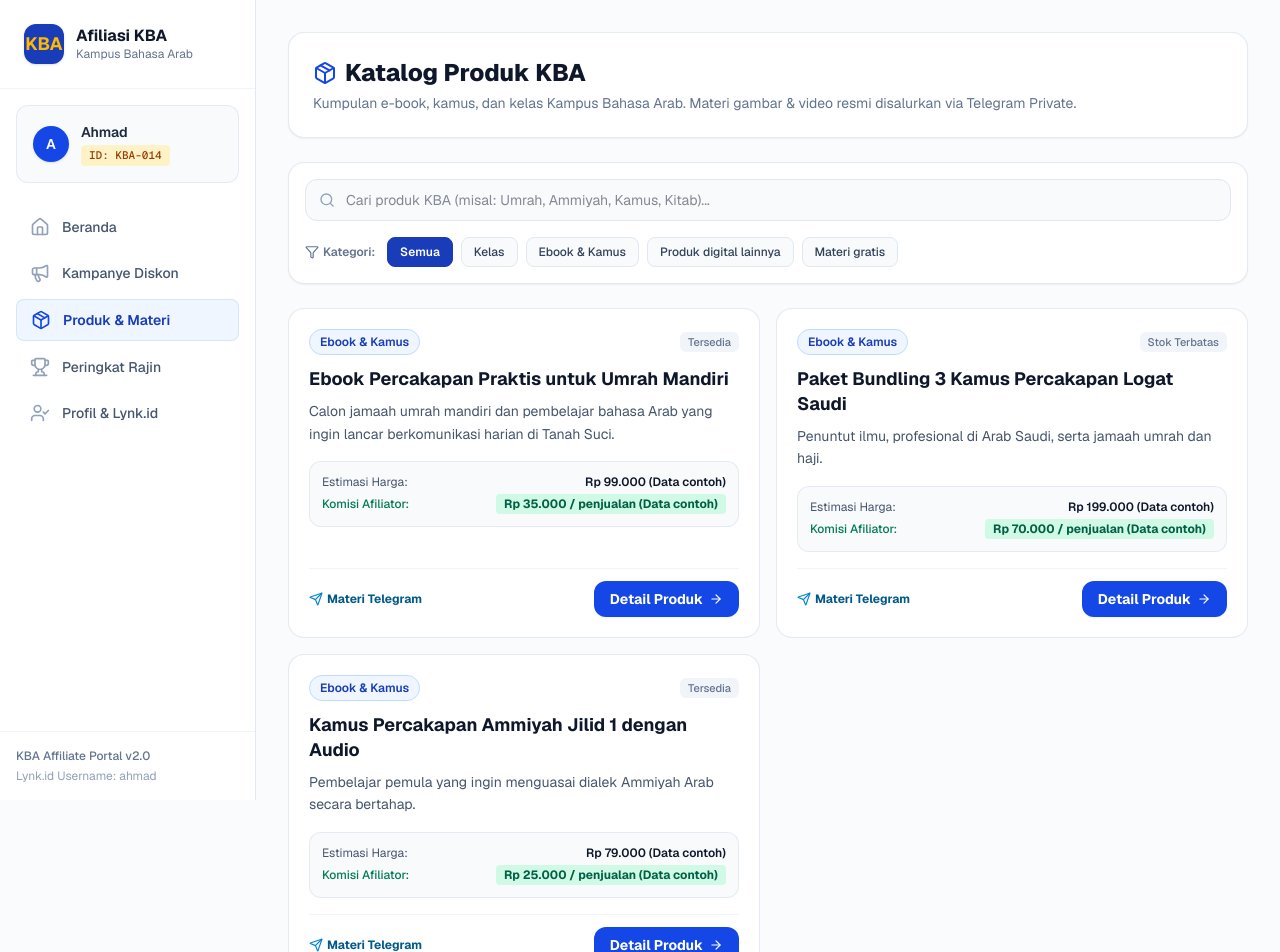
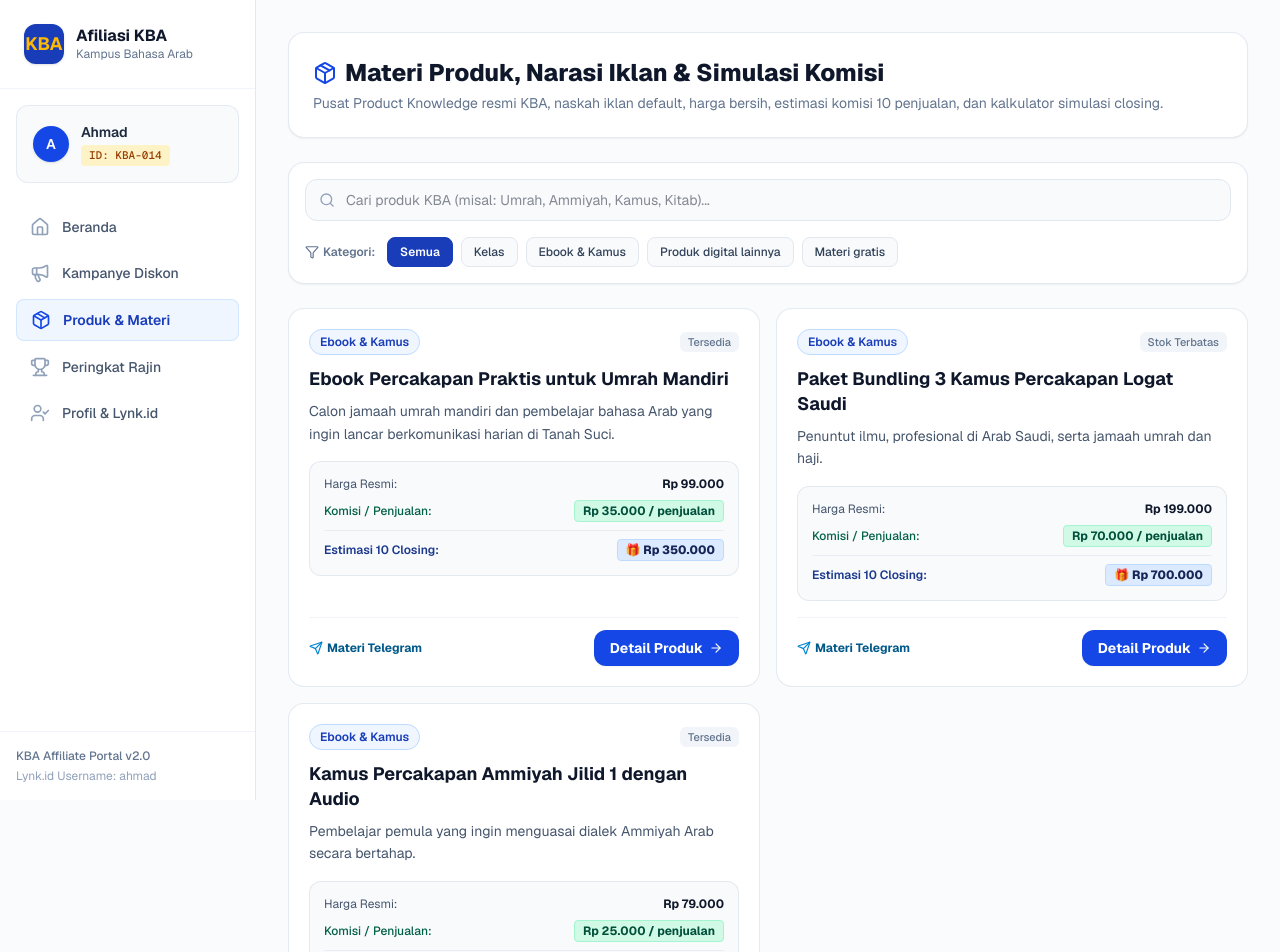
Before and after one commit to mozakki99/kba-affiliate, a Next.js app: page /produk in a window 1280 px wide. Shown: the top 952 px of the page. Built offline with nearby package versions, Linux system fonts and the light colour scheme.

Commit message:
feat(produk): add clean pricing, 10-sales estimation badge, interactive closing calculator, and dedicated product knowledge UI

```diff
--- a/src/app/produk/page.tsx
+++ b/src/app/produk/page.tsx
@@ -62,10 +62,10 @@
             <div>
               <h1 className="text-xl sm:text-2xl font-extrabold text-slate-900 flex items-center gap-2">
                 <Package className="w-6 h-6 text-blue-700" />
-                Katalog Produk KBA
+                Materi Produk, Narasi Iklan & Simulasi Komisi
               </h1>
               <p className="text-xs sm:text-sm text-slate-500 mt-1">
-                Kumpulan e-book, kamus, dan kelas Kampus Bahasa Arab. Materi gambar & video resmi disalurkan via Telegram Private.
+                Pusat Product Knowledge resmi KBA, naskah iklan default, harga bersih, estimasi komisi 10 penjualan, dan kalkulator simulasi closing.
               </p>
             </div>
           </div>
--- a/src/components/produk/ProductCard.tsx
+++ b/src/components/produk/ProductCard.tsx
@@ -48,18 +48,26 @@
           {product.targetAudience}
         </p>
 
-        {/* Price & Commission (Sample Data) */}
-        <div className="p-3 bg-slate-50 rounded-xl border border-slate-200/80 mb-4 space-y-1">
+        {/* Price, Commission per Sale & 10 Sales Estimation */}
+        <div className="p-3.5 bg-slate-50 rounded-xl border border-slate-200/90 mb-4 space-y-2">
           <div className="flex items-center justify-between text-xs text-slate-600">
-            <span>Estimasi Harga:</span>
-            <span className="font-semibold text-slate-900">{product.priceSample}</span>
+            <span>Harga Resmi:</span>
+            <span className="font-bold text-slate-900">{product.priceSample}</span>
           </div>
-          <div className="flex items-center justify-between text-xs text-emerald-700 font-medium">
-            <span>Komisi Afiliator:</span>
-            <span className="font-bold bg-emerald-100 text-emerald-800 px-2 py-0.5 rounded">
+          <div className="flex items-center justify-between text-xs text-emerald-800 font-medium">
+            <span>Komisi / Penjualan:</span>
+            <span className="font-bold bg-emerald-100 text-emerald-900 px-2 py-0.5 rounded border border-emerald-200">
               {product.commissionSample}
             </span>
           </div>
+          {product.commissionTenSales && (
+            <div className="pt-2 border-t border-slate-200/70 flex items-center justify-between text-xs font-semibold text-blue-900">
+              <span>Estimasi 10 Closing:</span>
+              <span className="bg-blue-100 text-blue-950 px-2 py-0.5 rounded font-extrabold border border-blue-200">
+                🎁 {product.commissionTenSales}
+              </span>
+            </div>
+          )}
         </div>
       </div>
 
--- a/src/components/produk/ProductDetailModal.tsx
+++ b/src/components/produk/ProductDetailModal.tsx
@@ -14,6 +14,8 @@
   BookOpen,
   FileText,
   Sparkles,
+  Calculator,
+  TrendingUp,
 } from 'lucide-react';
 
 interface ProductDetailModalProps {
@@ -31,6 +33,14 @@
 
   const [activeTab, setActiveTab] = useState<'knowledge' | 'copywriting'>('knowledge');
   const [copiedId, setCopiedId] = useState<string | null>(null);
+  const [closingCount, setClosingCount] = useState<number>(10);
+
+  const priceVal = product.priceNumber || 99000;
+  const commVal = product.commissionNumber || 35000;
+
+  const formatRupiah = (val: number) => {
+    return new Intl.NumberFormat('id-ID', { style: 'currency', currency: 'IDR', maximumFractionDigits: 0 }).format(val);
+  };
 
   const handleCopyLynkUrl = async () => {
     const ok = await copyToClipboard(lynkUrl);
@@ -135,14 +145,86 @@
                   <p className="text-slate-500 font-medium">Target Pembeli Ideal (Market Fit):</p>
                   <p className="font-semibold text-slate-900 mt-1">{product.targetAudience}</p>
                 </div>
-                <div className="space-y-1 sm:border-l sm:border-slate-200 sm:pl-4">
+                <div className="space-y-1.5 sm:border-l sm:border-slate-200 sm:pl-4">
                   <div className="flex justify-between">
-                    <span className="text-slate-500">Harga:</span>
+                    <span className="text-slate-500">Harga Resmi:</span>
                     <span className="font-bold text-slate-900">{product.priceSample}</span>
                   </div>
                   <div className="flex justify-between text-emerald-800">
-                    <span className="font-medium">Komisi Afiliator:</span>
-                    <span className="font-bold">{product.commissionSample}</span>
+                    <span className="font-medium">Komisi / Penjualan:</span>
+                    <span className="font-bold bg-emerald-100 text-emerald-900 px-2 py-0.5 rounded border border-emerald-200">
+                      {product.commissionSample}
+                    </span>
+                  </div>
+                  {product.commissionTenSales && (
+                    <div className="flex justify-between text-blue-900 font-bold pt-1 border-t border-slate-200">
+                      <span>Estimasi 10 Penjualan:</span>
+                      <span className="text-blue-950 font-extrabold">🎁 {product.commissionTenSales}</span>
+                    </div>
+                  )}
+                </div>
+              </div>
+
+              {/* Interactive Commission Calculator Widget */}
+              <div className="p-4 sm:p-5 bg-gradient-to-br from-slate-900 via-blue-950 to-slate-900 text-white rounded-xl border border-blue-800 space-y-3 shadow-md">
+                <div className="flex items-center justify-between">
+                  <div className="flex items-center gap-2">
+                    <Calculator className="w-5 h-5 text-amber-400 shrink-0" />
+                    <h3 className="font-bold text-sm sm:text-base text-white">Simulasi Hitung Komisi Closing</h3>
+                  </div>
+                  <span className="text-[10px] uppercase font-bold bg-amber-400/20 text-amber-300 px-2 py-0.5 rounded border border-amber-400/30">
+                    Kalkulator Interaktif
+                  </span>
+                </div>
+
+                <div className="space-y-2 text-xs">
+                  <div className="flex flex-col sm:flex-row items-start sm:items-center justify-between gap-2">
+                    <label className="text-slate-300 font-medium">Bila Berhasil Closing Berapa Produk?</label>
+                    <div className="flex items-center gap-2">
+                      <input
+                        type="number"
+                        min="1"
+                        max="1000"
+                        value={closingCount}
+                        onChange={(e) => setClosingCount(Math.max(1, parseInt(e.target.value) || 1))}
+                        className="w-24 px-3 py-1.5 bg-slate-800 border border-slate-600 rounded-lg text-white text-right font-bold text-sm focus:outline-none focus:ring-2 focus:ring-amber-400"
+                      />
+                      <span className="text-slate-300 font-medium">Penjualan</span>
+                    </div>
+                  </div>
+
+                  {/* Quick Presets */}
+                  <div className="flex flex-wrap items-center gap-1.5 pt-1">
+                    <span className="text-[11px] text-slate-400 mr-1">Preset Cepat:</span>
+                    {[1, 5, 10, 20, 50, 100].map((preset) => (
+                      <button
+                        key={preset}
+                        onClick={() => setClosingCount(preset)}
+                        className={`px-2.5 py-1 rounded-md text-xs font-bold transition-colors ${
+                          closingCount === preset
+                            ? 'bg-amber-400 text-slate-950 shadow-xs'
+                            : 'bg-slate-800 hover:bg-slate-700 text-slate-200 border border-slate-700'
+                        }`}
+                      >
+                        {preset}x Closing
+                      </button>
+                    ))}
+                  </div>
+                </div>
+
+                {/* Calculation Result Display */}
+                <div className="grid grid-cols-1 sm:grid-cols-2 gap-3 pt-2 border-t border-slate-800">
+                  <div className="bg-slate-800/80 p-3 rounded-lg border border-slate-700">
+                    <span className="text-[11px] text-slate-400 block">Total Omset Penjualan:</span>
+                    <span className="text-sm sm:text-base font-extrabold text-slate-200 font-mono">
+                      {formatRupiah(closingCount * priceVal)}
+                    </span>
+                  </div>
+                  <div className="bg-emerald-950/80 p-3.5 rounded-lg border border-emerald-500/50">
+                    <span className="text-[11px] text-emerald-300 block font-semibold">Estimasi Komisi Bersih Anda:</span>
+                    <span className="text-base sm:text-xl font-extrabold text-emerald-300 font-mono">
+                      {formatRupiah(closingCount * commVal)}
+                    </span>
                   </div>
                 </div>
               </div>
--- a/src/data/mockData.ts
+++ b/src/data/mockData.ts
@@ -22,8 +22,11 @@
     title: 'Ebook Percakapan Praktis untuk Umrah Mandiri',
     slug: 'ebook-umrah',
     category: 'Ebook & Kamus',
-    priceSample: 'Rp 99.000 (Data contoh)',
-    commissionSample: 'Rp 35.000 / penjualan (Data contoh)',
+    priceSample: 'Rp 99.000',
+    commissionSample: 'Rp 35.000 / penjualan',
+    commissionTenSales: 'Rp 350.000',
+    priceNumber: 99000,
+    commissionNumber: 35000,
     targetAudience: 'Calon jamaah umrah mandiri dan pembelajar bahasa Arab yang ingin lancar berkomunikasi harian di Tanah Suci.',
     benefits: [
       'Panduan 100+ kosakata penting di bandara, hotel, dan area pertokoan.',
@@ -65,8 +68,11 @@
     title: 'Paket Bundling 3 Kamus Percakapan Logat Saudi',
     slug: 'bundling-saudi',
     category: 'Ebook & Kamus',
-    priceSample: 'Rp 199.000 (Data contoh)',
-    commissionSample: 'Rp 70.000 / penjualan (Data contoh)',
+    priceSample: 'Rp 199.000',
+    commissionSample: 'Rp 70.000 / penjualan',
+    commissionTenSales: 'Rp 700.000',
+    priceNumber: 199000,
+    commissionNumber: 70000,
     targetAudience: 'Penuntut ilmu, profesional di Arab Saudi, serta jamaah umrah dan haji.',
     benefits: [
       'Mencakup 3 jilid kamus percakapan bahasa Ammiyah Saudi populer.',
@@ -87,15 +93,31 @@
     availabilityStatus: 'Stok Terbatas',
     lastUpdated: '28 Agustus 2026',
     telegramChannelUrl: 'https://t.me/materi_kba_saudi_private',
-    generalCopywriting: [],
+    generalCopywriting: [
+      {
+        id: 'copy-2',
+        title: 'Narasi Promosi 1: Kuasai Dialek Saudi Ammiyah',
+        content: `Ingin lancar berkomunikasi dengan warga lokal Saudi saat Umrah, Haji, atau Bekerja? 🇸🇦
+
+Kuasai dialek Ammiyah Saudi melalui Paket Bundling 3 Kamus Percakapan KBA:
+• 3.000+ Ungkapan Populer Wilayah Riyadh & Hijaz
+• Disusun oleh Alumni Universitas Islam Madinah
+• Praktis & Mudah Dipelajari Kapan Saja
+
+Pesan sekarang melalui tautan resmi berikut:`,
+      },
+    ],
   },
   {
     id: 'prod-3',
     title: 'Kamus Percakapan Ammiyah Jilid 1 dengan Audio',
     slug: 'kamus-ammiyah-1',
     category: 'Ebook & Kamus',
-    priceSample: 'Rp 79.000 (Data contoh)',
-    commissionSample: 'Rp 25.000 / penjualan (Data contoh)',
+    priceSample: 'Rp 79.000',
+    commissionSample: 'Rp 25.000 / penjualan',
+    commissionTenSales: 'Rp 250.000',
+    priceNumber: 79000,
+    commissionNumber: 25000,
     targetAudience: 'Pembelajar pemula yang ingin menguasai dialek Ammiyah Arab secara bertahap.',
     benefits: [
       'Dilengkapi audio penggalan kata langsung dari penutur asli.',
@@ -106,7 +128,20 @@
     availabilityStatus: 'Tersedia',
     lastUpdated: '15 Agustus 2026',
     telegramChannelUrl: 'https://t.me/materi_kba_ammiyah1_private',
-    generalCopywriting: [],
+    generalCopywriting: [
+      {
+        id: 'copy-3',
+        title: 'Narasi Promosi 1: Belajar Ammiyah Pemula 10 Menit Sehari',
+        content: `Langkah awal praktis kuasai percakapan Arab harian hanya dalam 10 menit sehari! 📚✨
+
+Dapatkan Kamus Percakapan Ammiyah Jilid 1 lengkap dengan Audio Native Speaker:
+• Ungkapan Sapaan & Transaksi Harian
+• Audio Pengucapan Jelas & Mudah Dikuti
+• Cocok untuk Pemula & Pembelajar Mandiri
+
+Amankan aksesnya melalui tautan berikut:`,
+      },
+    ],
   },
 ];
 
--- a/src/types/index.ts
+++ b/src/types/index.ts
@@ -62,6 +62,9 @@
   category: ProductCategory;
   priceSample: string;
   commissionSample: string;
+  commissionTenSales?: string;
+  priceNumber?: number;
+  commissionNumber?: number;
   targetAudience: string;
   benefits: string[];
   contents: string[];
```
